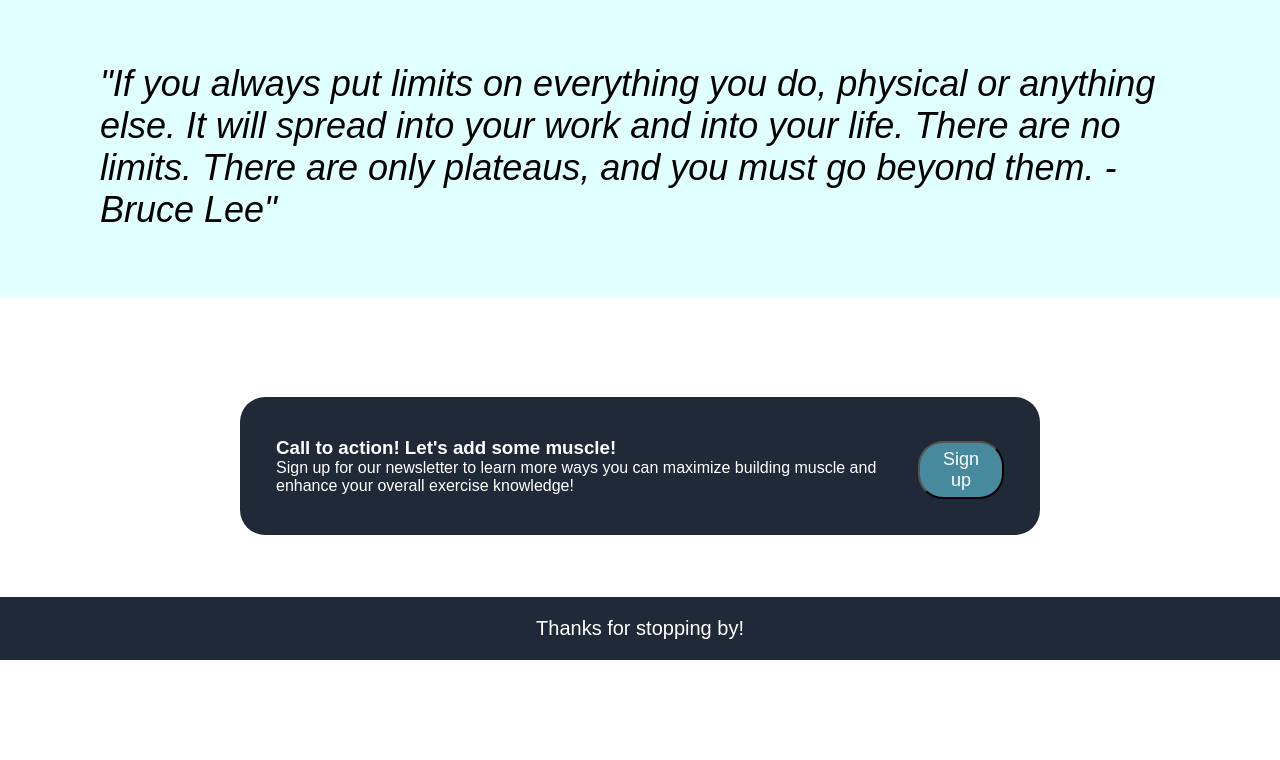
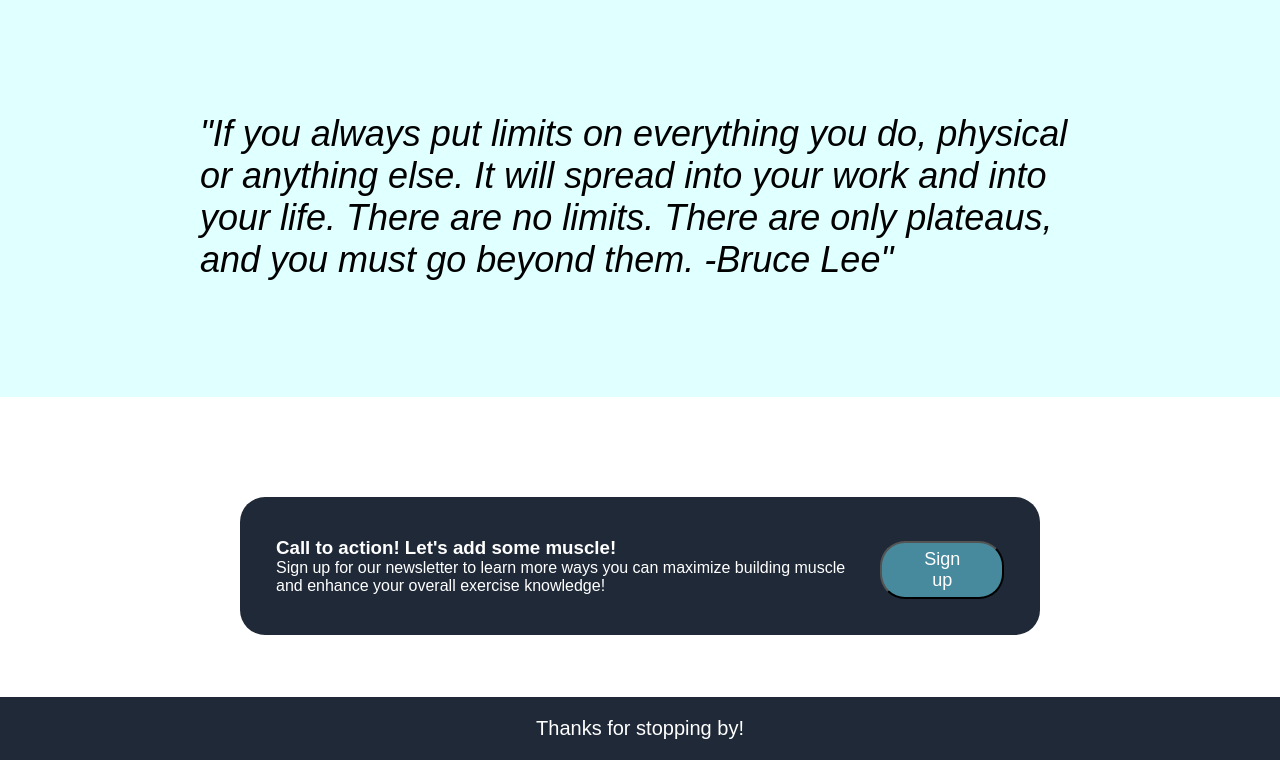
Before and after one commit to mattmarz94/Project-Landing-Page, a plain HTML site: page index.html in a window 1280 px wide. Shown: the part 718-1478 px from the top of the page. Before the commit the page ends 1378 px from the top, so only its background shows below. Drawn offline with Linux system fonts and the light colour scheme.

Commit message:
Edited the styles.css file

```diff
--- a/styles.css
+++ b/styles.css
@@ -125,7 +125,7 @@ ul{
     align-items: center;
     justify-content: center;
     flex: 0 1 300px;
-    padding: 100px;
+    padding: 200px;
 }
 
 
@@ -140,11 +140,16 @@ ul{
 .action .container {
     background-color: #1F2937;
     color: white;
-    display: flex;
+
     max-width: 800px;
     margin: auto;
     padding: 36px;
     border-radius: 25px;
+}
+
+.action button {
+    padding: 6px 40px;
+    display: flex;
 }
 
 
```
